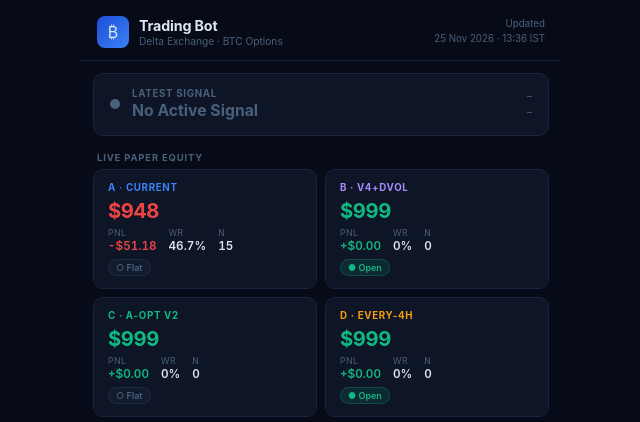
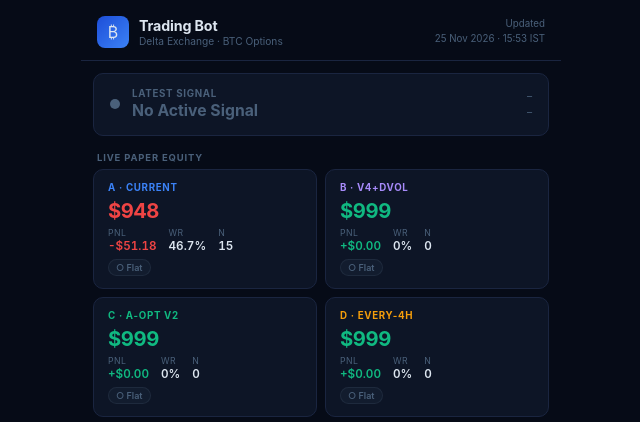
Before and after one commit to SACHIN9534/trading-status, a plain HTML site: page index.html in a window 1280 px wide. Shown: the top 422 px of the page, 319-959 px from the left. Drawn offline with Linux system fonts and the light colour scheme.

Commit message:
status: 2026-11-25 10:23 UTC

```diff
--- a/index.html
+++ b/index.html
@@ -146,7 +146,7 @@ body { max-width:480px; margin:0 auto; padding:0 0 32px }
       <div class="hdr-sub">Delta Exchange · BTC Options</div>
     </div>
   </div>
-  <div class="hdr-time">Updated<br>25 Nov 2026 · 13:36 IST</div>
+  <div class="hdr-time">Updated<br>25 Nov 2026 · 15:53 IST</div>
 </div>
 
 <!-- signal -->
@@ -192,7 +192,7 @@ body { max-width:480px; margin:0 auto; padding:0 0 32px }
       <div class="strat-stat"><span class="lbl">N</span>
         <span class="val">0</span></div>
     </div>
-    <span class="strat-open open-yes">● Open</span>
+    <span class="strat-open open-no">○ Flat</span>
   </div>
 
   <!-- C -->
@@ -222,7 +222,7 @@ body { max-width:480px; margin:0 auto; padding:0 0 32px }
       <div class="strat-stat"><span class="lbl">N</span>
         <span class="val">0</span></div>
     </div>
-    <span class="strat-open open-yes">● Open</span>
+    <span class="strat-open open-no">○ Flat</span>
   </div>
 </div>
 
```
